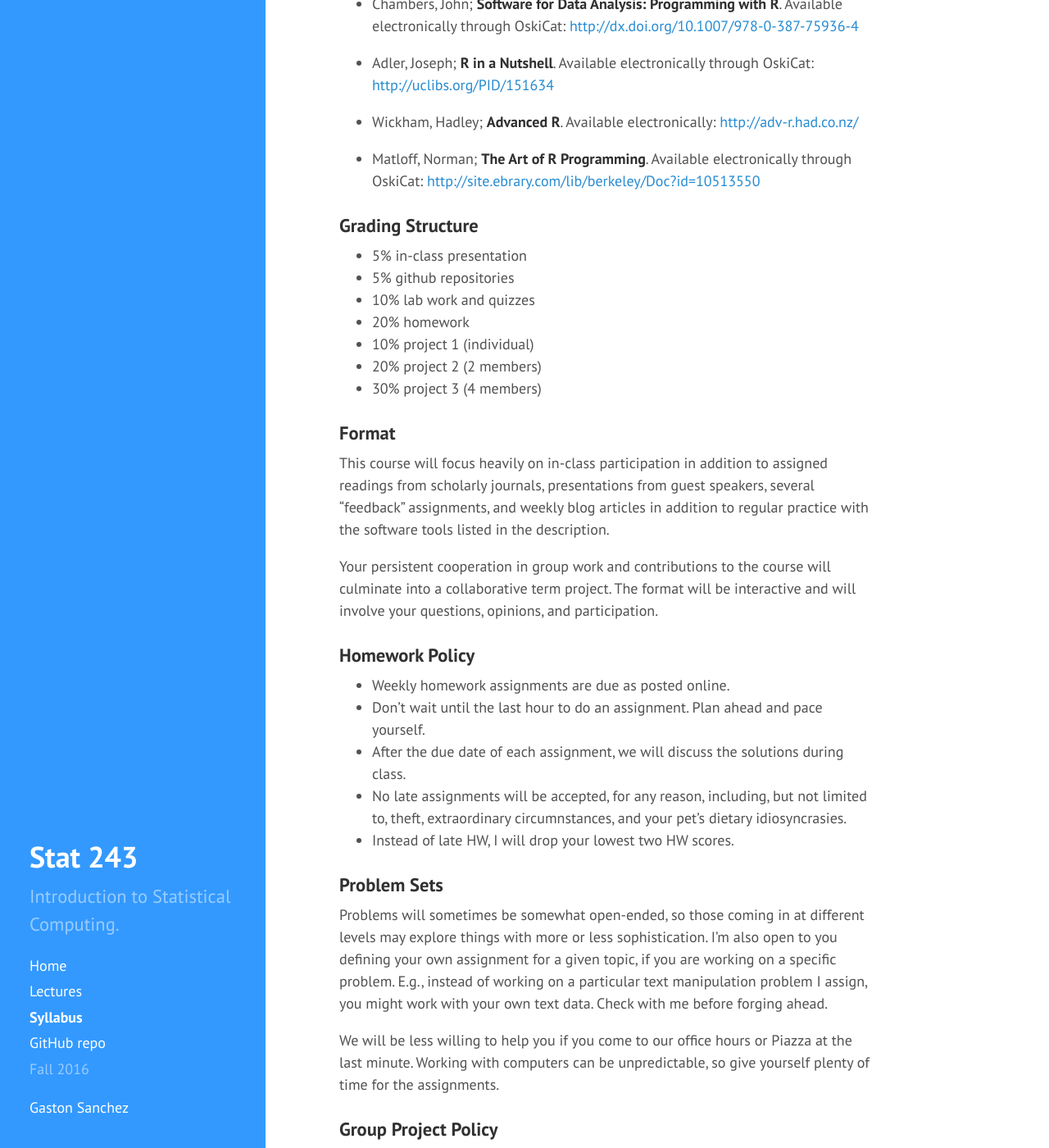
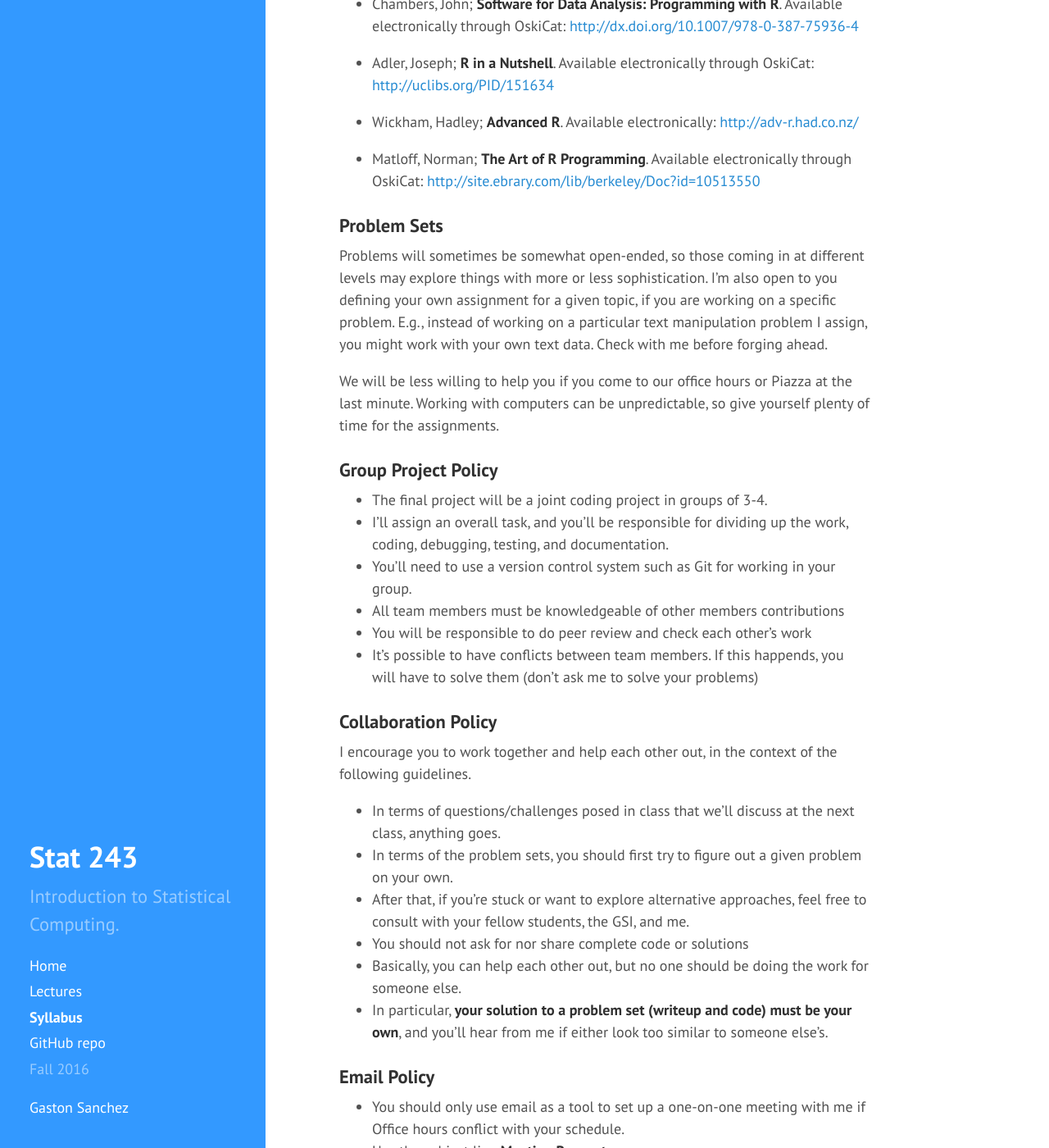
Before and after one commit to gastonstat/stat243-relic, a Jekyll site: the page built from syllabus.md, in a window 1280 px wide and 1400 px high, scrolled down 1508 px. Shown: the whole window at 82% size. Built offline with Jekyll 4.4.1, drawn with Linux system fonts in a browser that asks for light colours; nearby versions of some CDN libraries.

Commit message:
syllabus: remove grading structure and format from stat159

```diff
--- a/syllabus.md
+++ b/syllabus.md
@@ -82,39 +82,6 @@ Available electronically:
 - Matloff, Norman; __The Art of R Programming__.
 Available electronically through OskiCat:
 [http://site.ebrary.com/lib/berkeley/Doc?id=10513550](http://site.ebrary.com/lib/berkeley/Doc?id=10513550)
-
-
-
-### Grading Structure
-
--  5% in-class presentation
--  5% github repositories
-- 10% lab work and quizzes
-- 20% homework
-- 10% project 1 (individual)
-- 20% project 2 (2 members)
-- 30% project 3 (4 members)
-
-
-### Format
-
-This course will focus heavily on in-class participation in addition to
-assigned readings from scholarly journals, presentations from guest speakers,
-several "feedback" assignments, and weekly blog articles in addition to
-regular practice with the software tools listed in the description.
-
-Your persistent cooperation in group work and contributions to the course
-will culminate into a collaborative term project. The format will be interactive
-and will involve your questions, opinions, and participation.
-
-
-### Homework Policy
-
-- Weekly homework assignments are due as posted online.
-- Don't wait until the last hour to do an assignment. Plan ahead and pace yourself.
-- After the due date of each assignment, we will discuss the solutions during class.
-- No late assignments will be accepted, for any reason, including, but not limited to, theft, extraordinary circumnstances, and your pet's dietary idiosyncrasies.
-- Instead of late HW, I will drop your lowest two HW scores.
 
 
 ### Problem Sets
```
